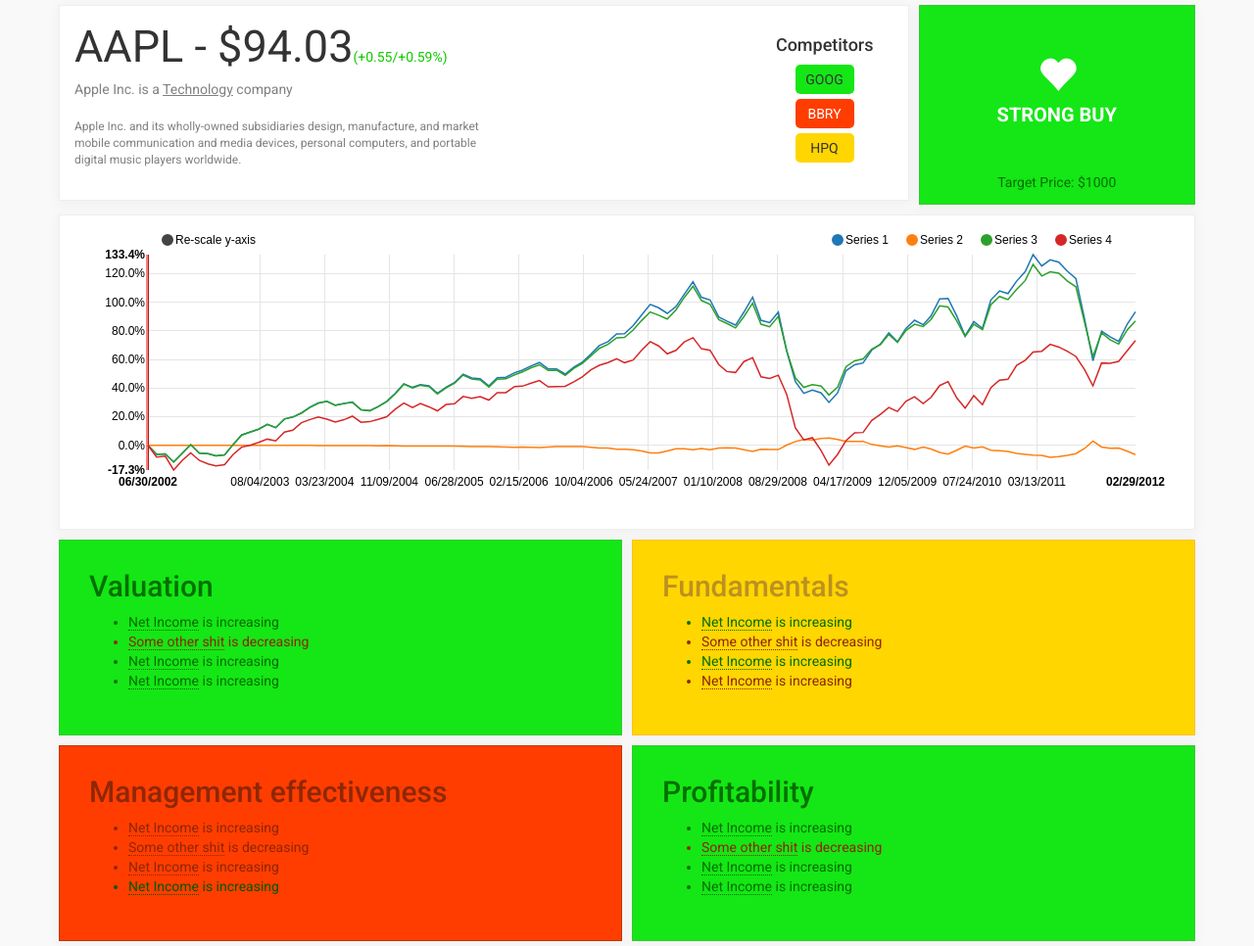
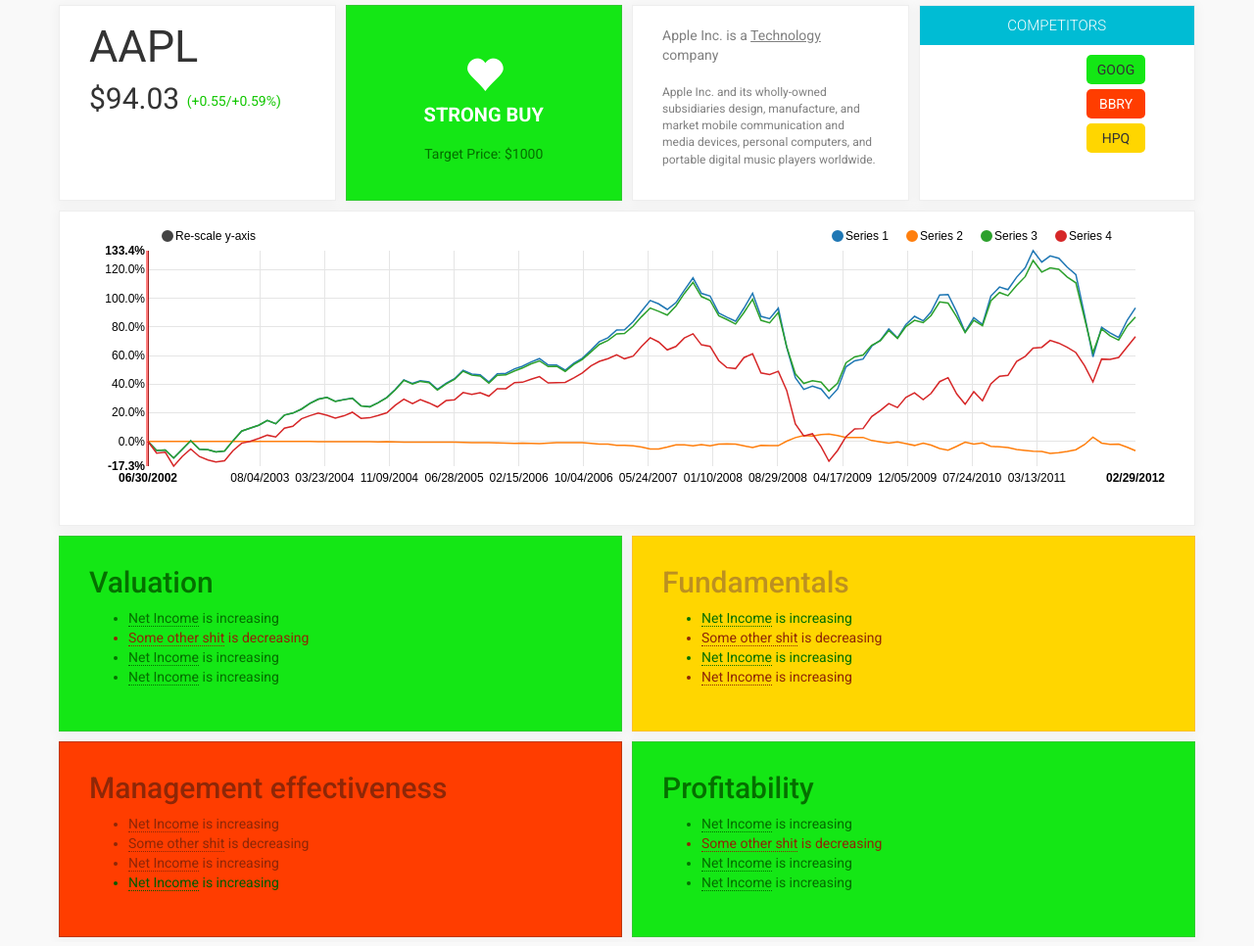
Before and after one commit to chintanparikh/cappio-frontend, a plain HTML site: page index.html in a window 1280 px wide. Shown: the whole page at 98% size. Drawn offline with nearby package versions, Linux system fonts and the light colour scheme.

Commit message:
Change layout

```diff
--- a/css/style.css
+++ b/css/style.css
@@ -10,7 +10,6 @@ body {
 
 
 .card {
-	/*border-radius: 3px;*/
 	background: #ffffff;
 	margin: 5px 5px;
 	padding: 10px 30px;
@@ -21,6 +20,34 @@ body {
     overflow: hidden;
     -webkit-box-shadow: 0px 2px 10px 3px rgba(0,0,0,0.03);
     box-shadow: 0px 2px 10px 3px rgba(0,0,0,0.03);
+}
+
+.force-height {
+	height: 200px;
+	overflow: none;
+}
+
+.no-padding {
+	padding: 0;
+}
+
+.card.no-padding h2 {
+	width: 100%;
+	background: #00bcd4;
+	margin: 0;
+	padding: 0;
+	text-align: center;
+	color: #ffffff;
+	height: 40px;
+	line-height: 40px;
+	font-weight: 300;
+	text-transform: uppercase;
+	font-size: 15px;
+}
+
+/* Only needs to be used in conjuction with no-padding */
+.card-content {
+	padding: 10px 30px;
 }
 
 .green {
@@ -78,17 +105,13 @@ li.green, li.red, li.yellow {
 	color: rgba(0, 0, 0, 0.5);
 }
 
+#description {
+	padding-top: 20px;
+}
 .company-description {
 	font-size: 12px;
 	color: rgba(0, 0, 0, 0.5);
 	margin-top: 20px;
-}
-
-#competitors {
-	padding-right: 20px;
-}
-#competitors h2 {
-	font-size: 18px;
 }
 
 #competitors ul {
--- a/index.html
+++ b/index.html
@@ -21,30 +21,37 @@
     <body>
         <div class="container">
             <div class="row">
-                <div class="col-lg-9 col-md-9 col-sm-10">
-                    <div class="card" id="main-stats">
-                        <div class="row">
-                            <div class="col-lg-6 col-md-6 col-sm-6 col-xs-6" id="info">
-                                <div class="ticker">AAPL <span class="hidden-xs hidden-sm hidden-md">-</span> $94.03<span class="price-change" style="color: #12c700;">(+0.55/+0.59%)</span></div>
-                                <div class="company-name">Apple Inc. is a <span class="sector">Technology</span> company</div>
-                                <p class="company-description hidden-xs hidden-sm hidden-md">Apple Inc. and its wholly-owned subsidiaries design, manufacture, and market mobile communication and media devices, personal computers, and portable digital music players worldwide.</p>
-                            </div>
-                            <div id="competitors" class="col-lg-6 col-md-6 col-sm-6 col-xs-6" style="text-align: right;">
-                                <h2>Competitors</h2>
-                                <ul>
-                                    <li style="background:#14e715">GOOG</li>
-                                    <li style="background:#ff3d00; color: #ffffff;">BBRY</li>
-                                    <li style="background:#ffd600">HPQ</li>
-                                </ul>
-                            </div>
-                        </div>
+                <div class="col-lg-3 col-md-3 col-sm-3">
+                    <div class="card force-height" id="main-stats">
+                        <div class="ticker">AAPL</div>
+                        <span style="font-size: 30px;">$94.03 </span>
+                        <span class="price-change" style="color: #12c700; line-height: 30px; position: relative; bottom: 3px;">(+0.55/+0.59%)</span>
                     </div>
                 </div>
                 <div class="col-lg-3 col-md-3 col-sm-2 hidden-xs">
-                    <div class="card green" id="rating" style="text-align: center;">
+                    <div class="card green force-height" id="rating" style="text-align: center;">
                         <span class="glyphicon glyphicon-heart" style="font-size: 40px;"></span><br />
-                        <p class="hidden-sm">Strong Buy</p><br />
+                        <p class="hidden-sm">Strong Buy</p>
                         <span class="target-price hidden-sm hidden-md">Target Price: $1000</span>
+                    </div>
+                </div>
+                <div class="col-lg-3 col-md-3 col-sm-4">
+                    <div class="card force-height" id="description">
+                        <div class="company-name">Apple Inc. is a <span class="sector">Technology</span> company</div>
+                        <p class="company-description">Apple Inc. and its wholly-owned subsidiaries design, manufacture, and market mobile communication and media devices, personal computers, and portable digital music players worldwide.</p>
+                    </div>
+                </div>
+
+                <div class="col-lg-3 col-md-3 col-sm-3">
+                    <div class="card no-padding force-height" id="competitors">
+                        <h2>Competitors</h2>
+                        <div class="card-content">
+                            <ul>
+                                <li style="background:#14e715">GOOG</li>
+                                <li style="background:#ff3d00; color: #ffffff;">BBRY</li>
+                                <li style="background:#ffd600">HPQ</li>
+                            </ul>
+                        </div>
                     </div>
                 </div>
             </div>
```
